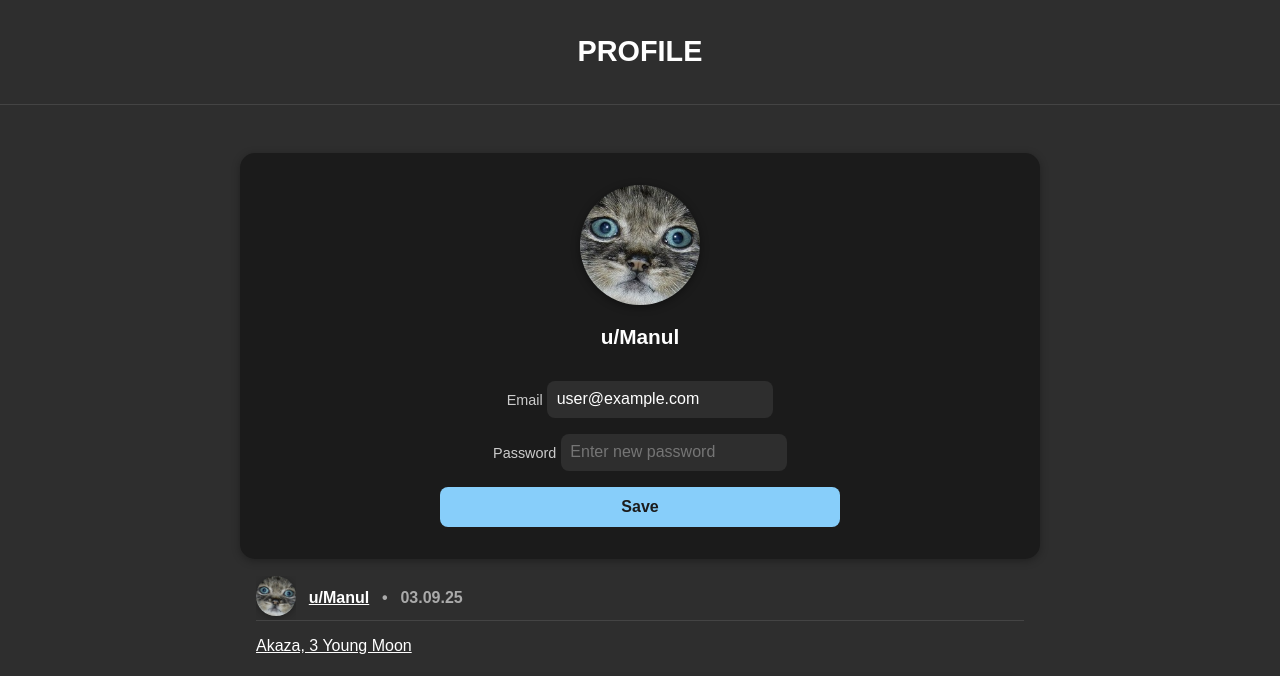
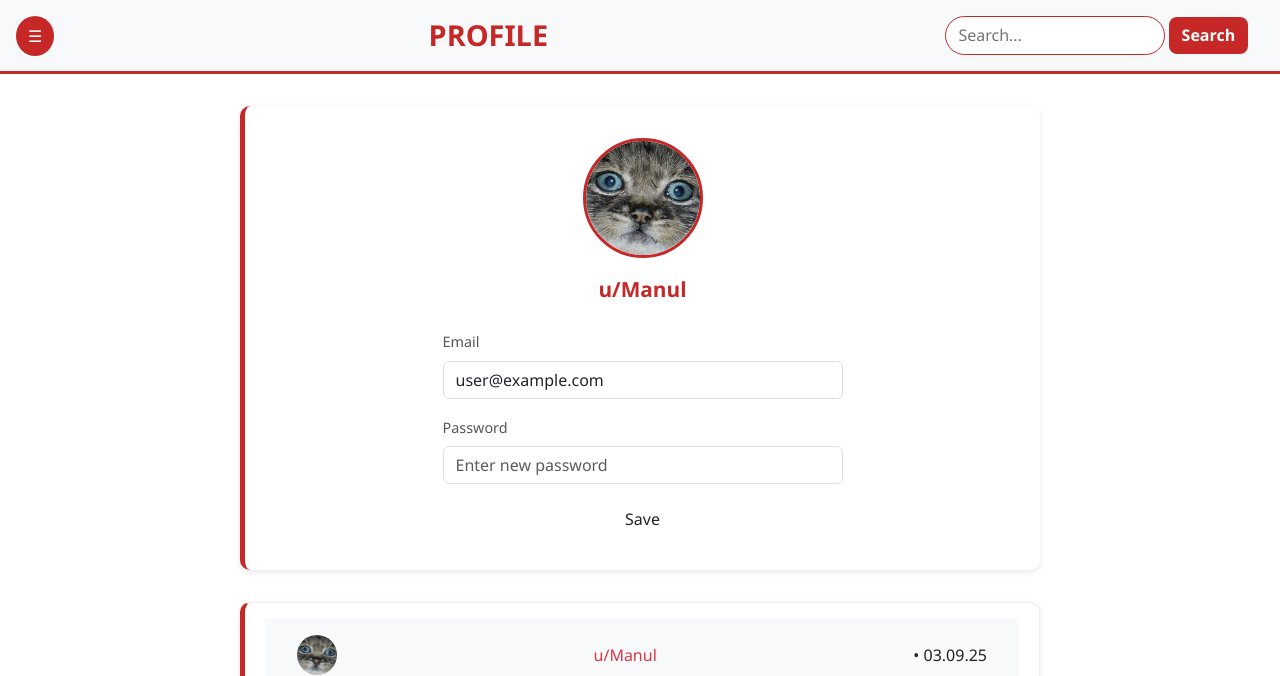
Before and after one commit to lshinigami/Kalymova_Boyarkin, a Flask app: page /profile in a window 1280 px wide. Shown: the top 676 px of the page. Run offline with Flask 3, Linux system fonts and the light colour scheme.

Commit message:
Bootstrap for profile page

```diff
--- a/templates/profile.html
+++ b/templates/profile.html
@@ -1,192 +1,278 @@
 <!DOCTYPE html>
 <html lang="en">
 <head>
-    <meta charset="UTF-8">
+    <meta charset="UTF-8" />
     <meta name="viewport" content="width=device-width, initial-scale=1.0">
-    <meta name="description" content="User profile page">
-    <meta name="author" content="Kalymova Zhansaya, IT2-2312">
+    <meta name="description" content="All-in-one weblog for all your needs and services.">
+    <meta name="author" content="Kalymova Zhansaya, Boyarkin Dmitriy IT2-2312">
+    <meta name="keywords" content="Weblog, blog, IITU, IT, Gaming, News, Articles, Various">
     <title>Profile</title>
+
+    <!-- Bootstrap -->
+    <link href="https://cdn.jsdelivr.net/npm/bootstrap@5.3.3/dist/css/bootstrap.min.css" rel="stylesheet">
+
     <style>
         body {
-            font-family: Arial, sans-serif;
-            background: #2e2e2e;
-            color: white;
-            margin: 0;
-            padding: 0;
+            background-color: #fff;
+            color: #212121;
+            font-family: 'Segoe UI', sans-serif;
+            overflow-x: hidden;
         }
 
+        /* Sidebar */
+        #sidebar {
+            position: fixed;
+            top: 0;
+            left: -260px;
+            width: 260px;
+            height: 100%;
+            background-color: #c62828;
+            color: white;
+            padding: 1rem;
+            transition: left 0.3s ease-in-out;
+            z-index: 1040;
+        }
+        #sidebar.active {
+            left: 0;
+        }
+        #sidebar a {
+            color: white;
+            text-decoration: none;
+        }
+        #sidebar ul {
+            list-style: none;
+            padding-left: 0;
+        }
+        #sidebar li {
+            padding: 0.75rem 0;
+            border-bottom: 1px solid rgba(255, 255, 255, 0.2);
+        }
+        #sidebar li:hover {
+            color: #ffebee;
+        }
+        #sidebar img {
+            border-radius: 50%;
+            width: 50px;
+            height: 50px;
+            object-fit: cover;
+        }
+
+        .menu-toggle {
+            position: fixed;
+            top: 1rem;
+            left: 1rem;
+            background-color: #c62828;
+            border: none;
+            color: white;
+            padding: 0.5rem 0.75rem;
+            border-radius: 50%;
+            z-index: 1050;
+            cursor: pointer;
+        }
+
+        /* Header */
         header {
             position: sticky;
             top: 0;
-            background: #2e2e2e;
-            padding: 1rem;
-            text-align: center;
-            border-bottom: 1px solid #444;
+            background-color: #f8f9fa;
+            border-bottom: 3px solid #c62828;
+            padding: 1rem 2rem;
+            z-index: 1000;
+            display: flex;
+            justify-content: space-between;
+            align-items: center;
         }
 
         header h1 {
+            color: #c62828;
+            font-weight: bold;
+            text-transform: uppercase;
+            margin: 0;
             font-size: 1.8rem;
-            text-transform: uppercase;
+        }
+
+        .search-bar input {
+            border: 1px solid #c62828;
+            border-radius: 20px;
+            padding: 0.4rem 0.8rem;
+            width: 220px;
+        }
+
+        .search-bar input:focus {
+            outline: none;
+            box-shadow: 0 0 0 0.2rem rgba(198, 40, 40, 0.25);
+        }
+
+        .search-bar button {
+            background-color: #c62828;
+            color: white;
+            border: none;
+            border-radius: 8px;
+            padding: 0.4rem 0.8rem;
+            font-weight: bold;
+            transition: background 0.3s;
+        }
+
+        .search-bar button:hover {
+            background-color: #b71c1c;
         }
 
         main {
+            margin-top: 2rem;
             max-width: 800px;
-            margin: 2rem auto;
-            padding: 1rem;
+            margin-left: auto;
+            margin-right: auto;
         }
 
+        /* Profile Info Section */
         section.profile-info {
-            display: flex;
-            flex-direction: column;
-            align-items: center;
+            background-color: #fff;
+            border-left: 5px solid #c62828;
+            border-radius: 10px;
+            box-shadow: 0 2px 6px rgba(0, 0, 0, 0.1);
+            padding: 2rem;
             text-align: center;
-            background: #1b1b1b;
-            padding: 2rem;
-            border-radius: 15px;
-            box-shadow: 0 2px 8px rgba(0, 0, 0, 0.3);
-        }
-
-        figure {
-            margin: 0;
+            margin-bottom: 2rem;
         }
 
         figure img {
             width: 120px;
             height: 120px;
             border-radius: 50%;
-            box-shadow: 0 2px 8px rgba(0, 0, 0, 0.4);
+            border: 3px solid #c62828;
         }
 
         figcaption {
             margin-top: 1rem;
             font-size: 1.3rem;
             font-weight: bold;
+            color: #c62828;
         }
 
-        form {
-            margin-top: 2rem;
-            width: 100%;
-            max-width: 400px;
-            display: flex;
-            flex-direction: column;
-            gap: 1rem;
+        form label {
+            text-align: left;
+            font-size: 0.9rem;
+            color: #555;
         }
 
-        label {
-            text-align: left;
-            font-size: 0.9rem;
-            color: #ccc;
+        form input {
+            border: 1px solid #ccc;
+            border-radius: 8px;
+            padding: 0.6rem;
         }
 
-        input[type="email"],
-        input[type="password"] {
-            padding: 0.6rem;
+        form input:focus {
+            border-color: #c62828;
+            box-shadow: 0 0 0 0.2rem rgba(198, 40, 40, 0.25);
+        }
+
+        form button {
+            background-color: #c62828;
+            color: white;
+            font-weight: bold;
             border: none;
             border-radius: 8px;
-            background: #2e2e2e;
-            color: white;
-            font-size: 1rem;
-            outline: none;
+            padding: 0.6rem;
+            transition: background 0.3s;
         }
 
-        input[type="email"]:focus,
-        input[type="password"]:focus {
-            border: 1px solid lightskyblue;
+        form button:hover {
+            background-color: #b71c1c;
         }
 
-        button {
-            padding: 0.7rem;
-            border: none;
-            border-radius: 8px;
-            background: lightskyblue;
-            color: #1b1b1b;
-            font-size: 1rem;
-            font-weight: bold;
-            cursor: pointer;
-            transition: background 0.3s ease;
+        /* Posts */
+        article {
+            background-color: #fff;
+            border: 1px solid #eee;
+            border-left: 5px solid #c62828;
+            border-radius: 10px;
+            margin-bottom: 2rem;
+            padding: 1rem 1.25rem;
+            box-shadow: 0 2px 6px rgba(0, 0, 0, 0.1);
         }
 
-        button:hover {
-            background: deepskyblue;
+        article header {
+            display: flex;
+            align-items: center;
+            gap: 0.75rem;
+            margin-bottom: 1rem;
+        }
+
+        article header img {
+            width: 40px;
+            height: 40px;
+            border-radius: 50%;
+        }
+
+        article header h2 {
+            color: #c62828;
+            font-size: 1rem;
+            margin: 0;
+        }
+
+        article p {
+            margin: 0.5rem 0;
+            color: #333;
+        }
+
+        article img.content-img {
+            width: 100%;
+            border-radius: 10px;
+            margin-top: 1rem;
+        }
+
+        .post-footer {
+            background-color: #fce4ec;
+            border-radius: 10px;
+            padding: 0.5rem 1rem;
+            display: flex;
+            justify-content: space-between;
+            color: #b71c1c;
+            font-weight: 500;
         }
 
         footer {
             margin-top: 3rem;
             text-align: center;
             font-size: 0.9rem;
-            color: #aaa;
+            color: #888;
         }
 
-
-        article {
-            border-radius: 12px;
-            padding: 1rem;
-            margin-bottom: 2rem;
-        }
-
-        article header {
-            display: flex;
-            align-items: center;
-            justify-content: flex-start;
-            gap: 0.8rem;
-            margin-bottom: 1rem;
-            padding: 0;
-        }
-
-        article header img {
-            width: 40px;
-            height: 40px;
-            border-radius: 50%;
-            box-shadow: 0 2px 8px rgba(0, 0, 0, 0.3);
-        }
-
-        article header h2 {
-            font-size: 1rem;
-            color: #aaa;
-        }
-
-        article p {
-            margin: 0.5rem 0;
-        }
-
-        article img.content-img {
-            width: 100%;
-            border-radius: 15px;
-            margin-top: 1rem;
-            box-shadow: 0 2px 8px rgba(0, 0, 0, 0.3);
-        }
-
-        .post-footer {
-            background: #3a3a3a;
-            margin-top: 0.8rem;
-            display: flex;
-            justify-content: space-between;
-            padding: 10px;
-            border-radius: 15px;
-            font-size: 0.9rem;
-            color: #aaa;
-        }
-
-        .post-footer .post-rating {
-            justify-content: flex-start;
-        }
-
-        .post-footer .post-additional {
-            justify-content: flex-end;
-        }
-
-        a {
-            font-family: Arial, sans-serif;
-            background: #2e2e2e;
-            color: white;
-            overflow-x: hidden;
+        @media (max-width: 600px) {
+            .search-bar { display: none; }
         }
     </style>
 </head>
+
 <body>
+<button class="menu-toggle" onclick="toggleMenu()">☰</button>
+
+<aside id="sidebar">
+    <div class="text-center mb-4">
+        <a href="/profile" class="text-decoration-none text-white">
+            <img src="static/Profile_avatar_placeholder.png" alt="User">
+            <p class="fw-bold mt-2">u/Manul</p>
+        </a>
+    </div>
+
+    <nav>
+        <ul>
+            <li><a href="/"><strong><u>Home</u></strong></a></li>
+            <li><a href="/?filter=popular">Popular</a></li>
+            <li><a href="/?filter=latest">Latest</a></li>
+        </ul>
+    </nav>
+</aside>
 
 <header>
-    <h1>Profile</h1>
+    <div class="flex-grow-1 text-center">
+        <h1>Profile</h1>
+    </div>
+
+    <div class="search-bar">
+        <input type="text" placeholder="Search...">
+        <button>Search</button>
+    </div>
 </header>
 
 <main>
@@ -196,72 +282,54 @@
             <figcaption>u/Manul</figcaption>
         </figure>
 
-        <!-- Profile edit form -->
-        <form method="POST" action="/profile/save">
-            <div>
-                <label for="email">Email</label>
-                <input type="email" id="email" name="email" value="user@example.com" required>
+        <form method="POST" action="/profile/save" class="mt-4 mx-auto" style="max-width:400px;">
+            <div class="mb-3 text-start">
+                <label for="email" class="form-label">Email</label>
+                <input type="email" id="email" name="email" class="form-control" value="user@example.com" required>
             </div>
 
-            <div>
-                <label for="password">Password</label>
-                <input type="password" id="password" name="password" placeholder="Enter new password">
+            <div class="mb-3 text-start">
+                <label for="password" class="form-label">Password</label>
+                <input type="password" id="password" name="password" class="form-control" placeholder="Enter new password">
             </div>
 
-            <button type="submit">Save</button>
+            <button type="submit" class="btn w-100">Save</button>
         </form>
     </section>
 
-    <!-- Profile Posts -->
     <article>
         <header>
-            <a href="/u/Manul"><img src="static/Profile_avatar_placeholder.png"
-                                    alt="Avatar"></a>
-            <h2><a href="/u/Manul">u/Manul</a></h2>
-            <h2>•</h2>
-            <h2>03.09.25</h2>
+            <a href="/u/Manul"><img src="static/Profile_avatar_placeholder.png" alt="Avatar"></a>
+            <h2><a href="/u/Manul" class="text-decoration-none text-danger">u/Manul</a></h2>
+            <span>• 03.09.25</span>
         </header>
 
-        <a href="/g/demonslayer/comments/0">
+        <a href="/g/demonslayer/comments/0" class="text-decoration-none text-dark">
             <p>Akaza, 3 Young Moon</p>
             <img src="static/ProfilePost_2_placeholder.jpg" alt="Content" class="content-img">
         </a>
 
-        <div class="post-footer" data-post-id="g/HollowKnight/0">
-            <div class="post-rating">
-                <span class="like-button">👍</span>
-                <span class="post-rating-number">5.2k</span>
-                <span class="dislike-button">👎</span>
-            </div>
-            <div class="post-additional">
-                <span class="share-button">🔗</span>
-            </div>
+        <div class="post-footer mt-3">
+            <div><span>👍</span> 5.2k <span class="ms-2">👎</span></div>
+            <div><span>🔗</span></div>
         </div>
     </article>
 
     <article>
         <header>
-            <a href="/u/Manul"><img src="static/Profile_avatar_placeholder.png"
-                                    alt="Avatar"></a>
-            <h2><a href="/u/Manul">u/Manul</a></h2>
-            <h2>•</h2>
-            <h2>03.09.25</h2>
+            <a href="/u/Manul"><img src="static/Profile_avatar_placeholder.png" alt="Avatar"></a>
+            <h2><a href="/u/Manul" class="text-decoration-none text-danger">u/Manul</a></h2>
+            <span>• 03.09.25</span>
         </header>
 
-        <a href="/g/demonslayer/comments/1">
+        <a href="/g/demonslayer/comments/1" class="text-decoration-none text-dark">
             <p>Tanjiro and Kanao</p>
             <img src="static/ProfilePost_1_placeholder.jpg" alt="Content" class="content-img">
         </a>
 
-        <div class="post-footer" data-post-id="g/HollowKnight/0">
-            <div class="post-rating">
-                <span class="like-button">👍</span>
-                <span class="post-rating-number">15.2k</span>
-                <span class="dislike-button">👎</span>
-            </div>
-            <div class="post-additional">
-                <span class="share-button">🔗</span>
-            </div>
+        <div class="post-footer mt-3">
+            <div><span>👍</span> 15.2k <span class="ms-2">👎</span></div>
+            <div><span>🔗</span></div>
         </div>
     </article>
 </main>
@@ -269,5 +337,13 @@
 <footer>
     <p>&copy; 2025 Weblog Project</p>
 </footer>
+
+<script>
+    function toggleMenu() {
+        document.getElementById("sidebar").classList.toggle("active");
+    }
+</script>
+
+<script src="https://cdn.jsdelivr.net/npm/bootstrap@5.3.3/dist/js/bootstrap.bundle.min.js"></script>
 </body>
 </html>
```
Also changed, not shown: templates/home_with_style.html (+10 -8 lines), static/logo.png (added).
